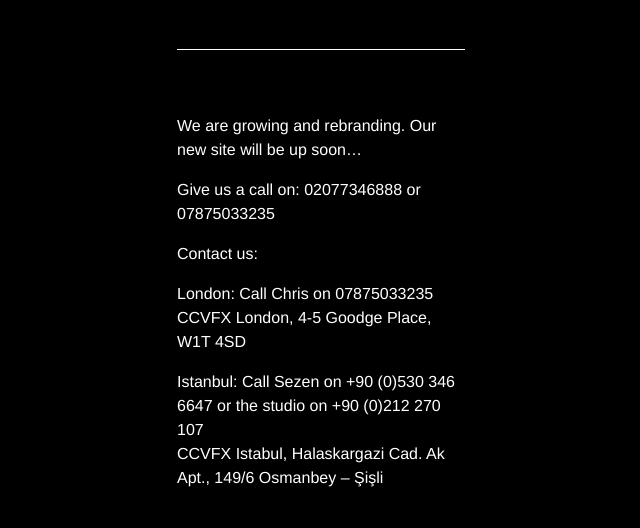
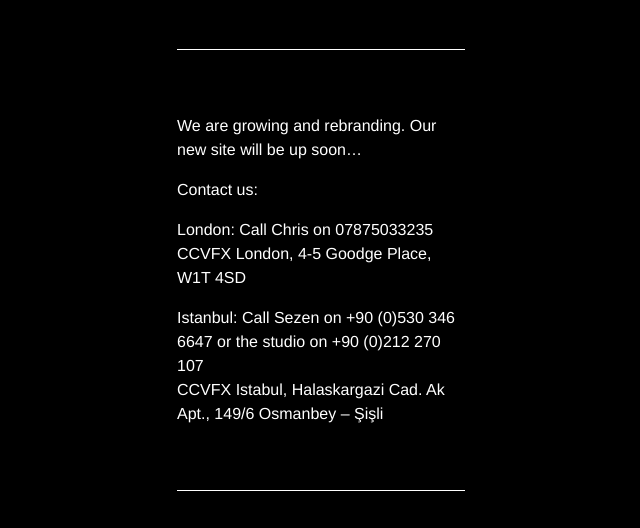
Before and after one commit to phil118/phil118.github.io, a plain HTML site: page index.html in a window 1280 px wide. Shown: the part 272-800 px from the top of the page, without its empty margins (319-959 px from the left). Drawn offline with Linux system fonts and the light colour scheme.

Commit message:
remove old details

```diff
--- a/index.html
+++ b/index.html
@@ -56,9 +56,6 @@
 
 <p>We are growing and rebranding. Our new site will be up soon…</p>
 
-<p>Give us a call on: <a href="tel:+442077346888">02077346888</a> or <a href="tel:+7875033235">07875033235</a></p>
-
-
 <p>Contact us:<p>
 
 <p>London: Call Chris on <a href="tel:+447875033235">07875033235</a> <br/>
```
